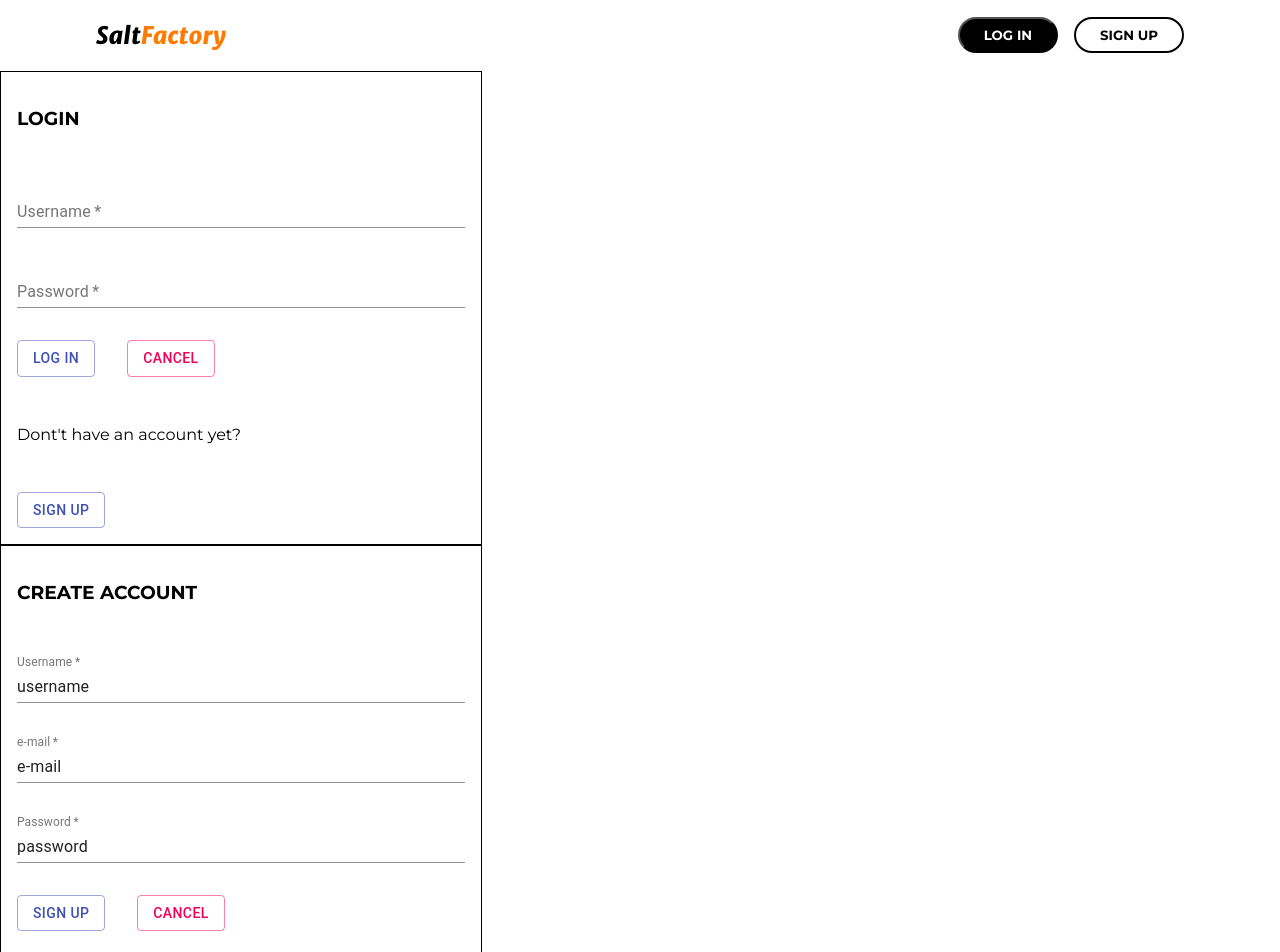
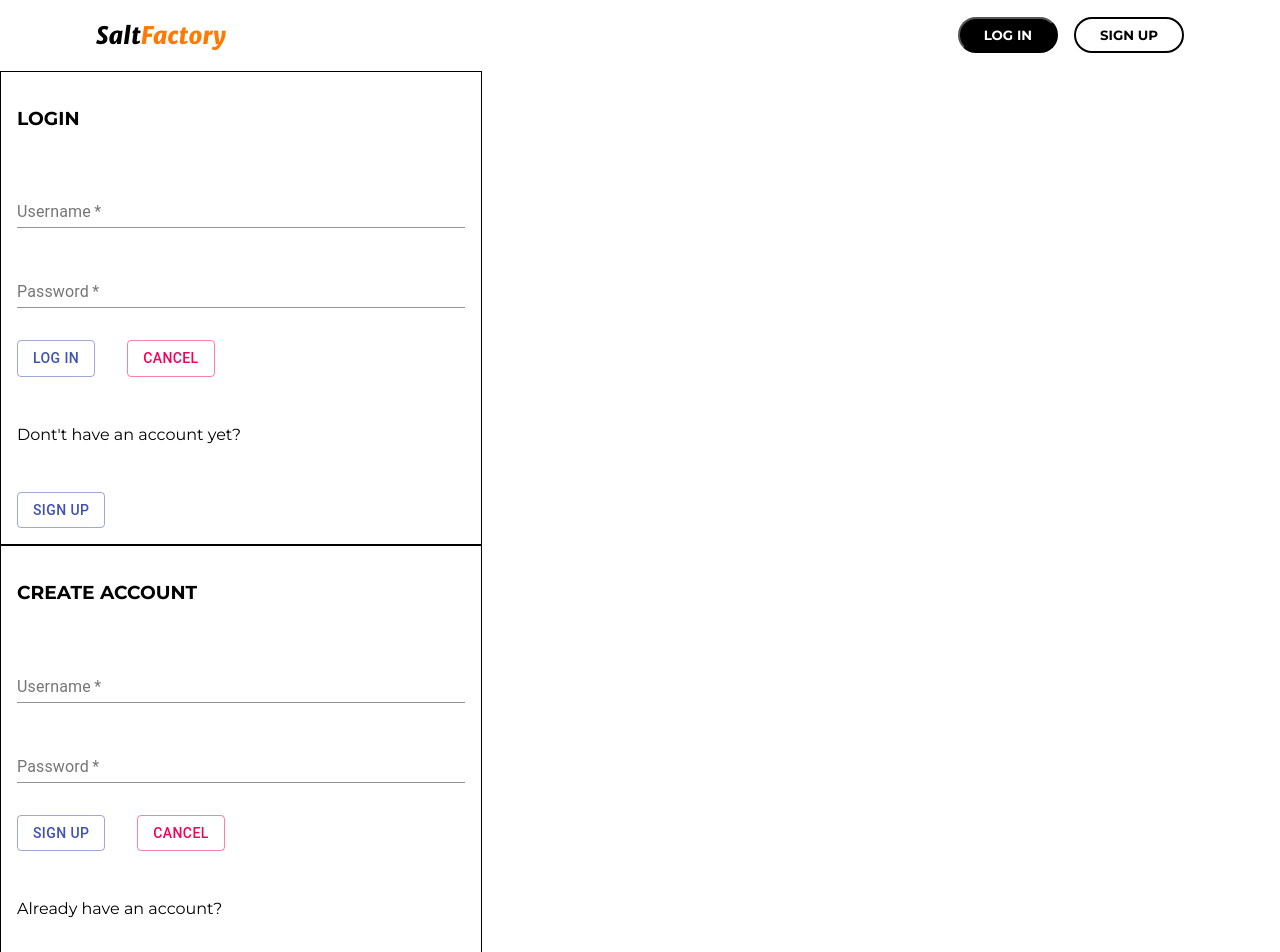
Before and after one commit to TimothyGramnaes/dynamiskWebUtveckling-Laboration2, a React (Create React App) app in the folder Client/: page /signup in a window 1280 px wide. Shown: the top 952 px of the page. Built offline with nearby package versions, Linux system fonts and the light colour scheme; no server answers.

Commit message:
fetching all forms

```diff
--- a/Client/src/components/Layout.tsx
+++ b/Client/src/components/Layout.tsx
@@ -14,6 +14,7 @@ function Layout() {
     <BrowserRouter>
       <Header />
       <Login />
+      <SignUp />
       <Switch>
         <Route path="/admin/" component={Admin} />
         <Route path="/signup" component={SignUp} />
--- a/Client/src/components/admin/CreatePost.tsx
+++ b/Client/src/components/admin/CreatePost.tsx
@@ -29,7 +29,7 @@ function CreatePost() {
             body: JSON.stringify(formData)
         }
 
-        fetch('/api/post', options
+        fetch('/api/admin/post', options
         ).then((response)=>{
             return response.text();
         }).then((text) => {
--- a/Client/src/components/signUp/SignUp.tsx
+++ b/Client/src/components/signUp/SignUp.tsx
@@ -1,8 +1,44 @@
-import React from "react";
+import React, { useState } from "react";
 import TextField from "@material-ui/core/TextField";
 import { Button } from "@material-ui/core";
 
 function SignUpComponent() {
+
+  const [email, setEmail] = useState("")
+  const [password, setPassword] = useState("")
+
+
+  const handleUserChange = (e:any) => {
+    setEmail(e.target.value)
+  }
+
+  const handlePasswordChange = (e:any) => {
+    setPassword(e.target.value)
+  }
+
+  const handleClick = (e:any) => {
+      e.preventDefault();
+
+      const formData = {email, password}
+
+      const options = {
+          method: 'post',
+          headers: {
+              'Content-Type': 'application/json'
+          },
+          body: JSON.stringify(formData)
+      }
+
+      fetch('/api/user/register', options
+      ).then((response)=>{
+          return response.text();
+      }).then((text) => {
+          console.log(text)
+      }).catch((error) => {
+          console.log(error)
+      })
+          console.log(e)
+  }
   return (
     <form
       style={{
@@ -13,32 +49,31 @@ function SignUpComponent() {
     >
       <h3 style={{ padding: "1rem" }}>CREATE ACCOUNT</h3>
       <div style={{ width: "100%", display: "flex", flexDirection: "column" }}>
-        <TextField
+      <TextField
           style={{ margin: "1rem" }}
           required
-          id="create-username"
+          id="email"
           label="Username"
           defaultValue="username"
-          //variant="outlined"
+          value={email}
+          onChange={handleUserChange}
+          // variant="outlined"
         />
         <TextField
           style={{ margin: "1rem" }}
           required
-          id="create-e-mail"
-          label="e-mail"
-          defaultValue="e-mail"
-          //variant="outlined"
-        />
-        <TextField
-          style={{ margin: "1rem" }}
-          required
-          id="create-password"
+          id="password"
           label="Password"
           defaultValue="password"
-          //variant="outlined"
+          value={password}
+          onChange={handlePasswordChange}
+          // variant="outlined"
         />
       </div>
-      <Button style={{ margin: "1rem" }} variant="outlined" color="primary">
+      <Button style={{ margin: "1rem" }} variant="outlined" color="primary"
+      type="submit"
+      onClick={handleClick}
+      >
         SIGN UP
       </Button>
       <Button style={{ margin: "1rem" }} variant="outlined" color="secondary">
```
Also changed, not shown: 1 other file (tests, documents, lock files or other folders).
